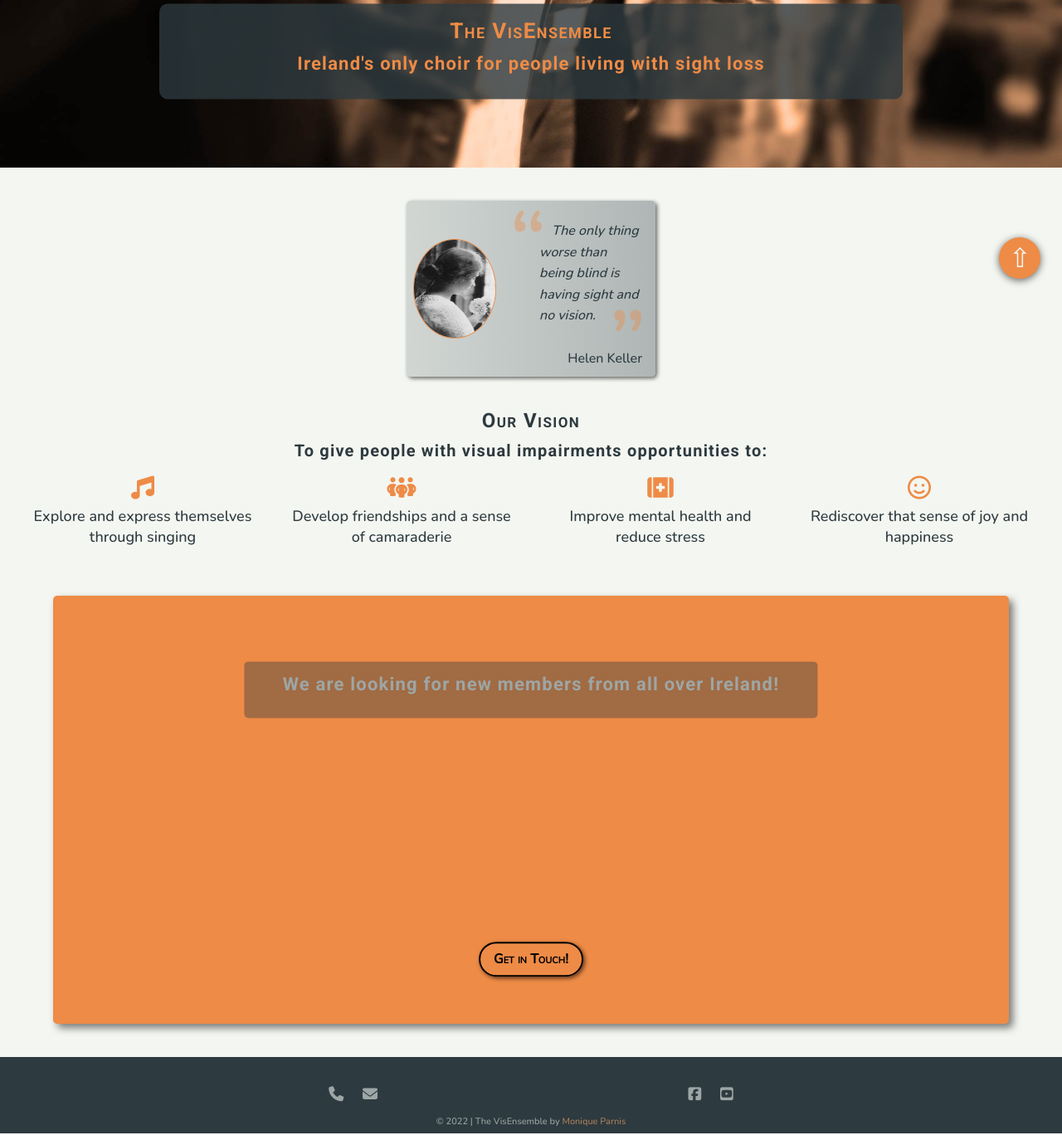
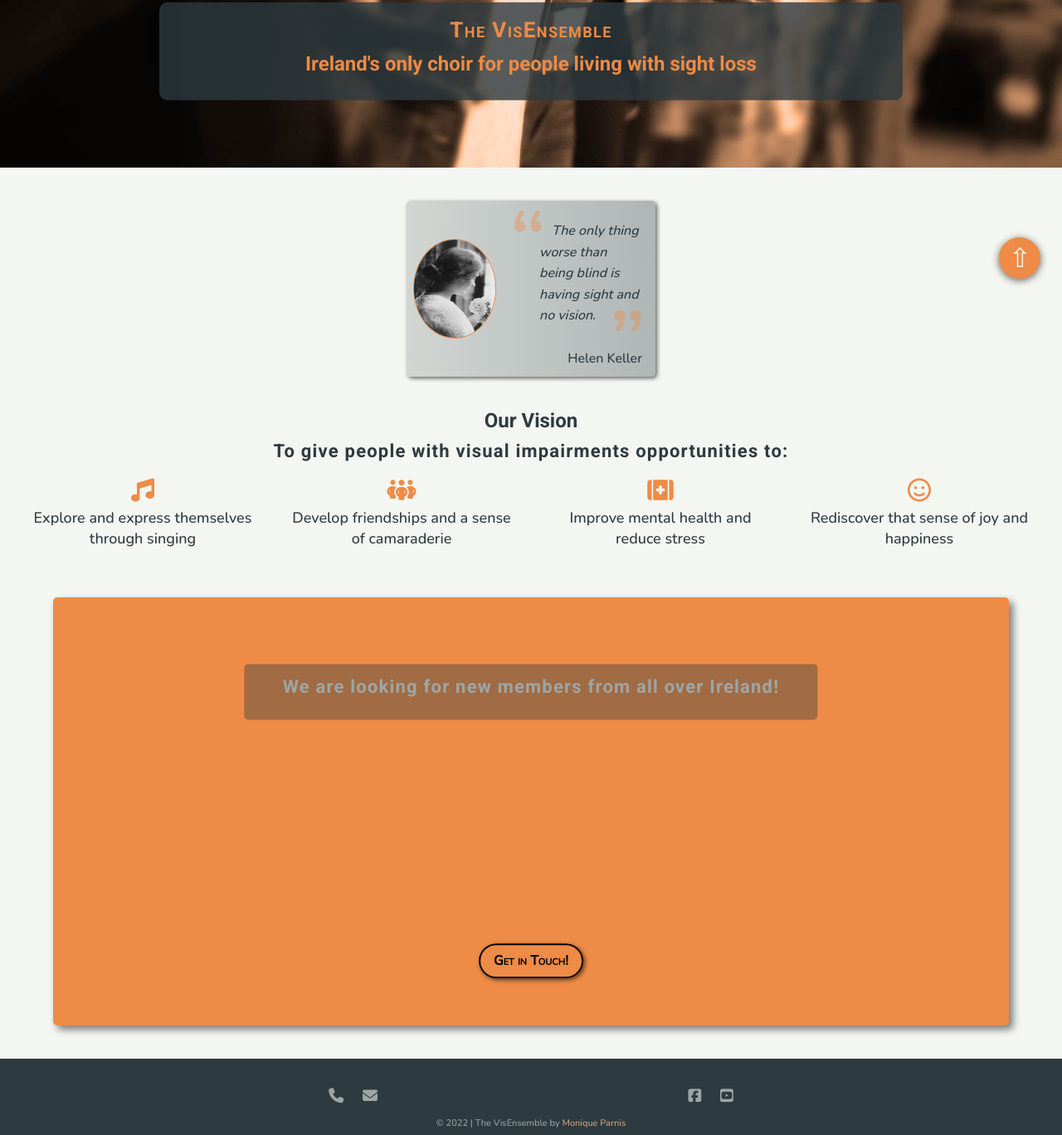
Before and after one commit to Code-Institute-Submissions/MoniPar-the-visensemble, a plain HTML site: page index.html in a window 1280 px wide. Shown: the part 448-1816 px from the top of the page at 83% size. Drawn offline with nearby package versions, Linux system fonts and the light colour scheme.

Commit message:
Fix color contrast and heading elements on home page to improve keyboard navigation

```diff
--- a/assets/css/styles.css
+++ b/assets/css/styles.css
@@ -104,13 +104,11 @@ h1, h2, h3, h4, h5, h6 {
 
 h1 {
     font-size: 1.625rem;
+    font-variant: small-caps;
+    letter-spacing: 1.4px;
 }
 h2 {
     font-size: 1.5rem;
-}
-h1, h2 {
-    font-variant: small-caps;
-    letter-spacing: 1.4px;
 }
 h3 {
     font-size: 1.375rem;
@@ -474,7 +472,7 @@ header {
 }
 
 .footer-container span {
-    color: var(--clr-dark-accent);
+    color: rgb(209, 166, 131);
 }
 .footer-container span:hover,
 .footer-container span:focus-within {
--- a/index.html
+++ b/index.html
@@ -37,7 +37,7 @@
             <div class="hero__image"></div>
             <div class="hero__text">
                 <h1 class="marbot-small">The VisEnsemble</h1>
-                <h3>Ireland's only choir for
+                <h2>Ireland's only choir for
                   people living with sight loss</h3>
             </div>
         </section>
@@ -57,7 +57,7 @@
             <div class="vision-container marbot-big">
                 <div class="vision__title marbot-medium">
                     <h2>Our Vision</h2>
-                    <h4>To give people with visual impairments opportunities to:</h3>
+                    <h3>To give people with visual impairments opportunities to:</h3>
                 </div>
                     <div class="vision__statements">
                         <div class="vision__box">
```
